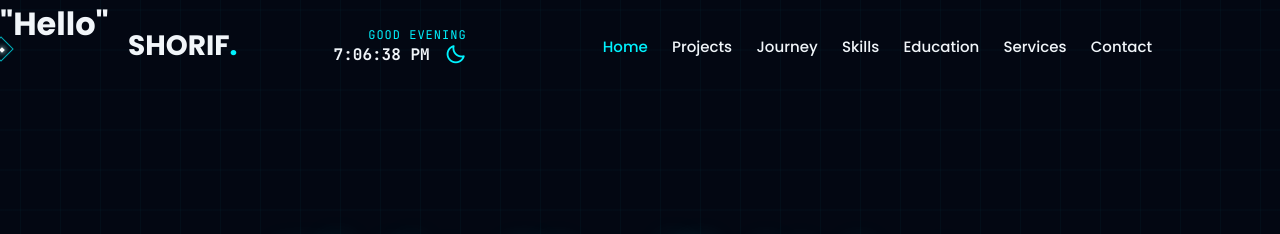
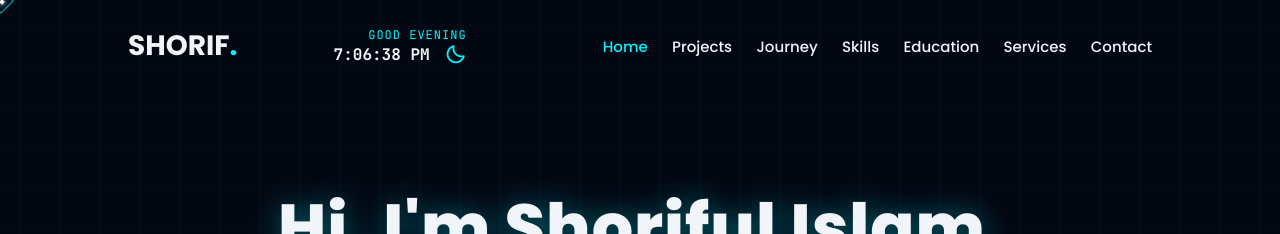
Before and after one commit to shorifulshakil/my-protfolio, a website: page index.html in a window 1280 px wide. Shown: the top 234 px of the page. Drawn offline with nearby package versions, Linux system fonts and the light colour scheme.

Commit message:
Fix HTML heading syntax for 'Hello'

```diff
--- a/index.html
+++ b/index.html
@@ -19,7 +19,6 @@
 </head>
 
 <body>
-<h1> "Hello" </h1>
     <!-- Cursor -->
     <div class="cursor-node-main"></div>
     <div class="cursor-node-trail"></div>
```
